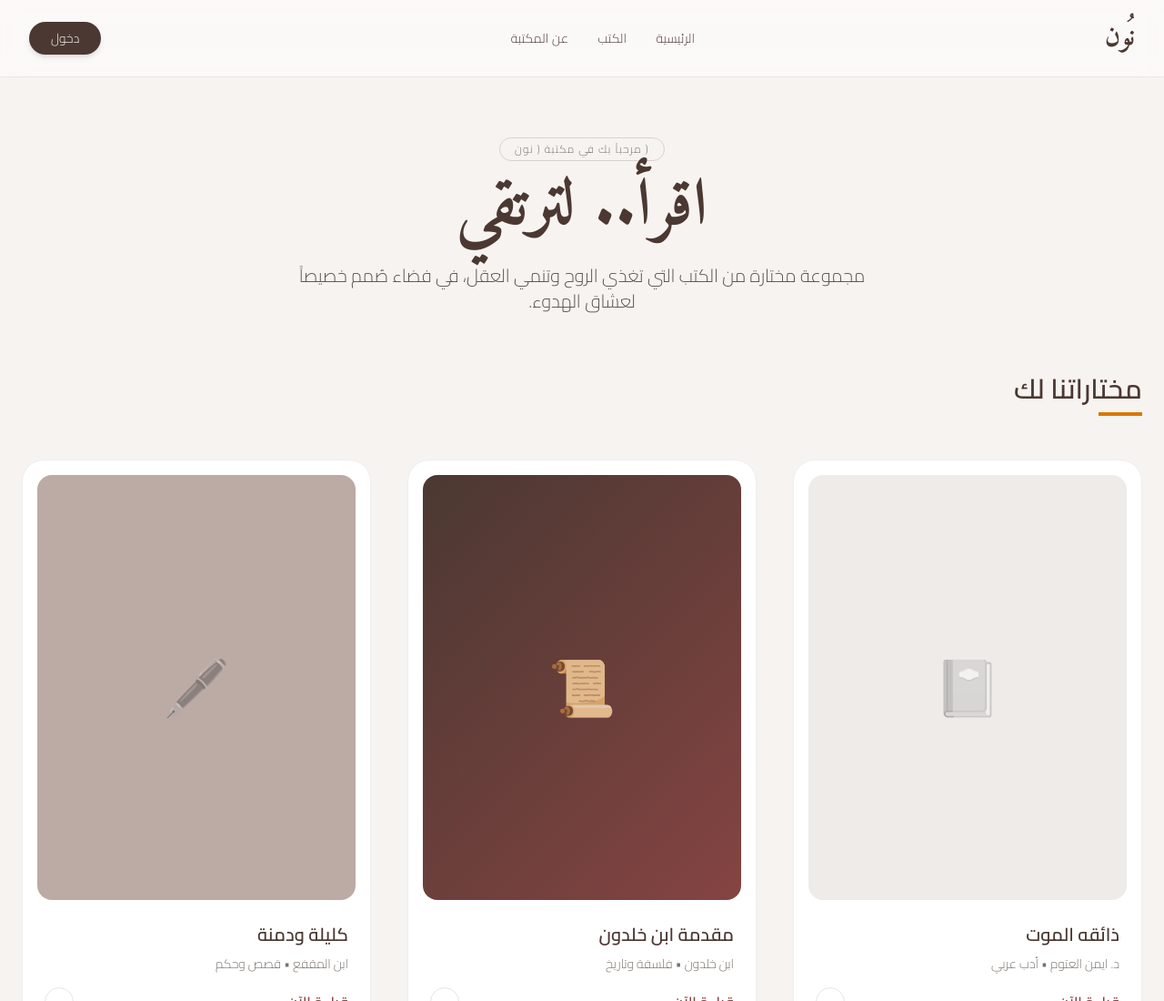
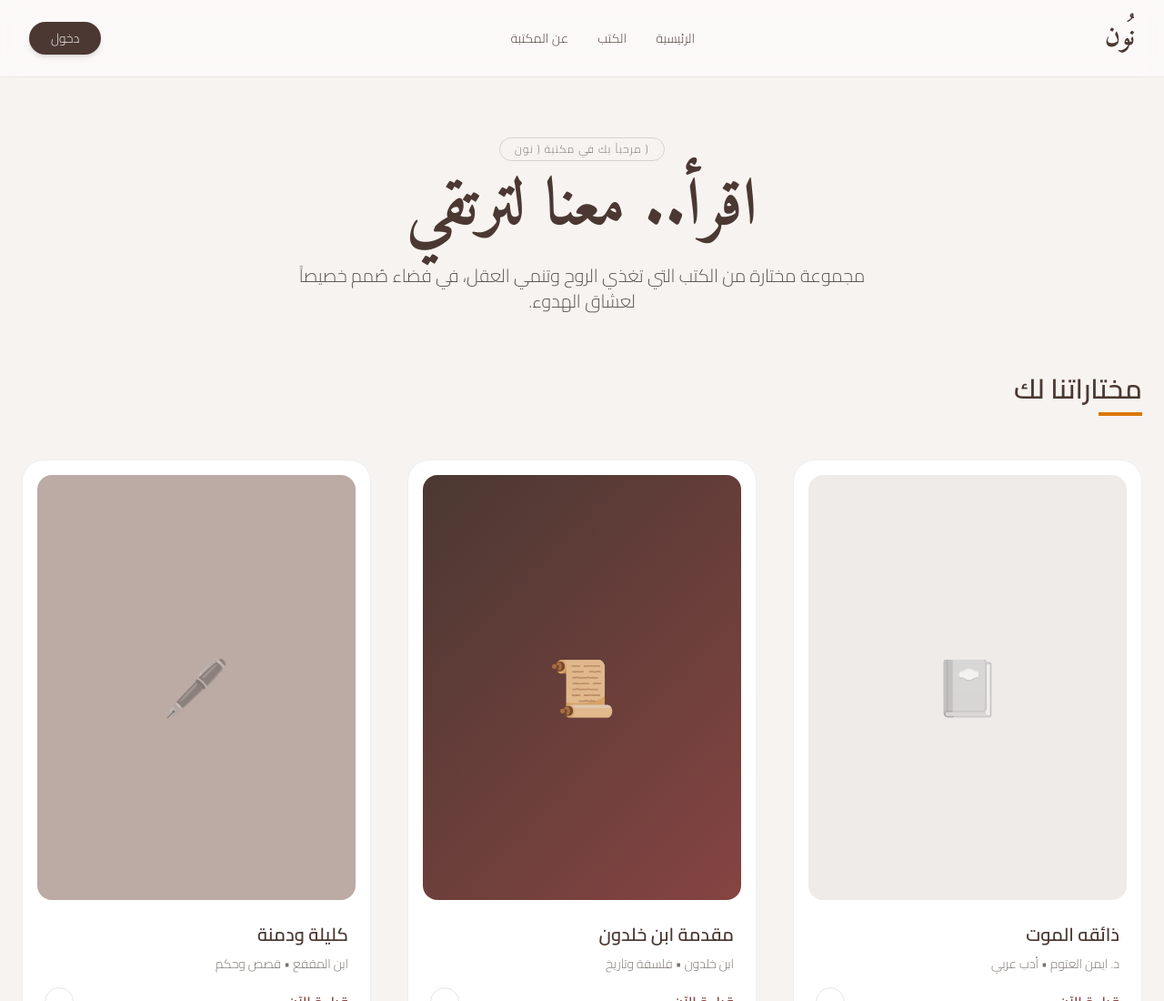
Before and after one commit to AfnanZakreaalhag/book, a plain HTML site: page index.html in a window 1280 px wide. Shown: the top 1100 px of the page at 91% size. Drawn offline with nearby package versions, Linux system fonts and the light colour scheme.

Commit message:
Update index.html

```diff
--- a/index.html
+++ b/index.html
@@ -52,7 +52,7 @@
         <div class="inline-block px-4 py-1 mb-4 border border-stone-300 rounded-full text-xs uppercase tracking-widest text-stone-500">
            ( مرحباً بك في مكتبة ( نون
         </div>
-        <h1 class="text-5xl md:text-7xl font-bold mb-6 text-[#4B3832]">اقرأ.. لترتقي</h1>
+        <h1 class="text-5xl md:text-7xl font-bold mb-6 text-[#4B3832]">اقرأ.. معنا  لترتقي</h1>
         <p class="max-w-2xl mx-auto text-stone-600 text-lg md:text-xl font-light">
             مجموعة مختارة من الكتب التي تغذي الروح وتنمي العقل، في فضاء صُمم خصيصاً لعشاق الهدوء.
         </p>
```
